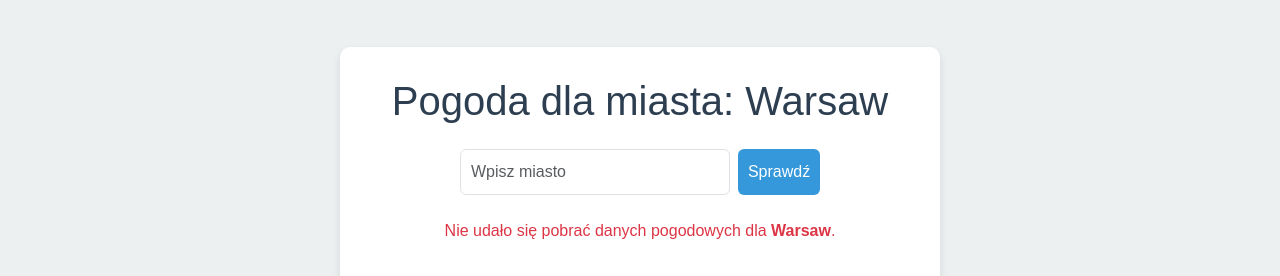
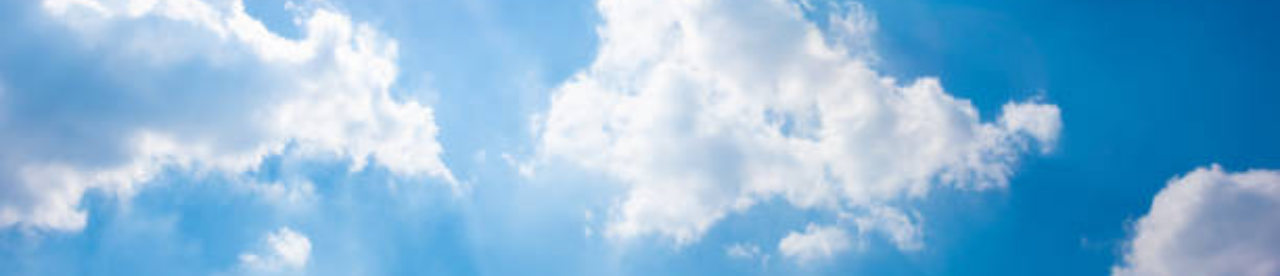
Before and after one commit to DreamWalker25/DreamWalker25.github.io, a PHP site: page / in a window 1280 px wide. Shown: the part 481-757 px from the top of the page. Run offline with PHP 8.4, Linux system fonts and the light colour scheme; data that the repository does not hold is empty.

Commit message:
karuzela updtae zdjec

```diff
--- a/carousel.php
+++ b/carousel.php
@@ -2,13 +2,13 @@
   <div id="carouselExample" class="carousel slide" data-bs-ride="carousel">
     <div class="carousel-inner">
       <div class="carousel-item active">
-        <img src="https://source.unsplash.com/800x300/?weather,sun" class="d-block w-100" alt="Pogoda słoneczna">
+        <img src="img/sloneczna.jpg" class="d-block w-100" alt="Pogoda słoneczna">
       </div>
       <div class="carousel-item">
-        <img src="https://source.unsplash.com/800x300/?clouds,sky" class="d-block w-100" alt="Zachmurzenie">
+        <img src="img/pochmurna.jpg" class="d-block w-100" alt="Zachmurzenie">
       </div>
       <div class="carousel-item">
-        <img src="/img/burza.jpg" class="d-block w-100" alt="Burza">
+        <img src="img/burza.jpg" class="d-block w-100" alt="Burza">
       </div>
     </div>
     <button class="carousel-control-prev" type="button" data-bs-target="#carouselExample" data-bs-slide="prev">
```
Also changed, not shown: img/pochmurna.jpg (renamed from pochmurna.jpg), img/sloneczna.jpg (renamed from sloneczna.jpg).
